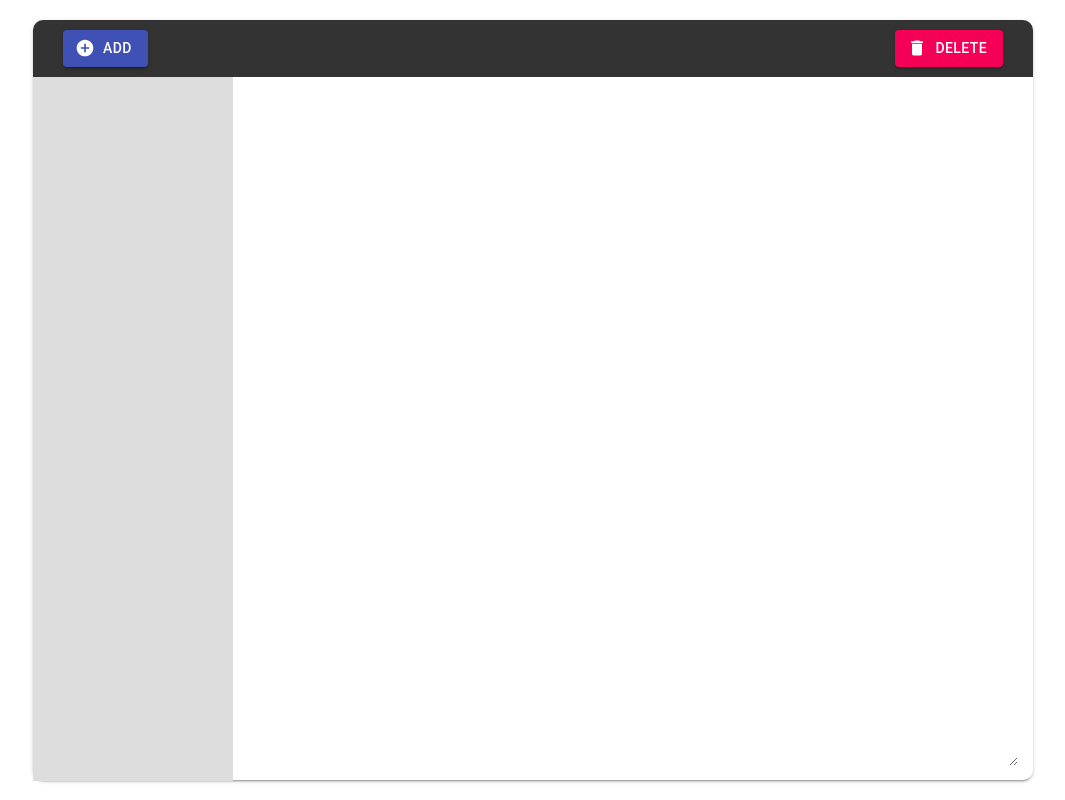
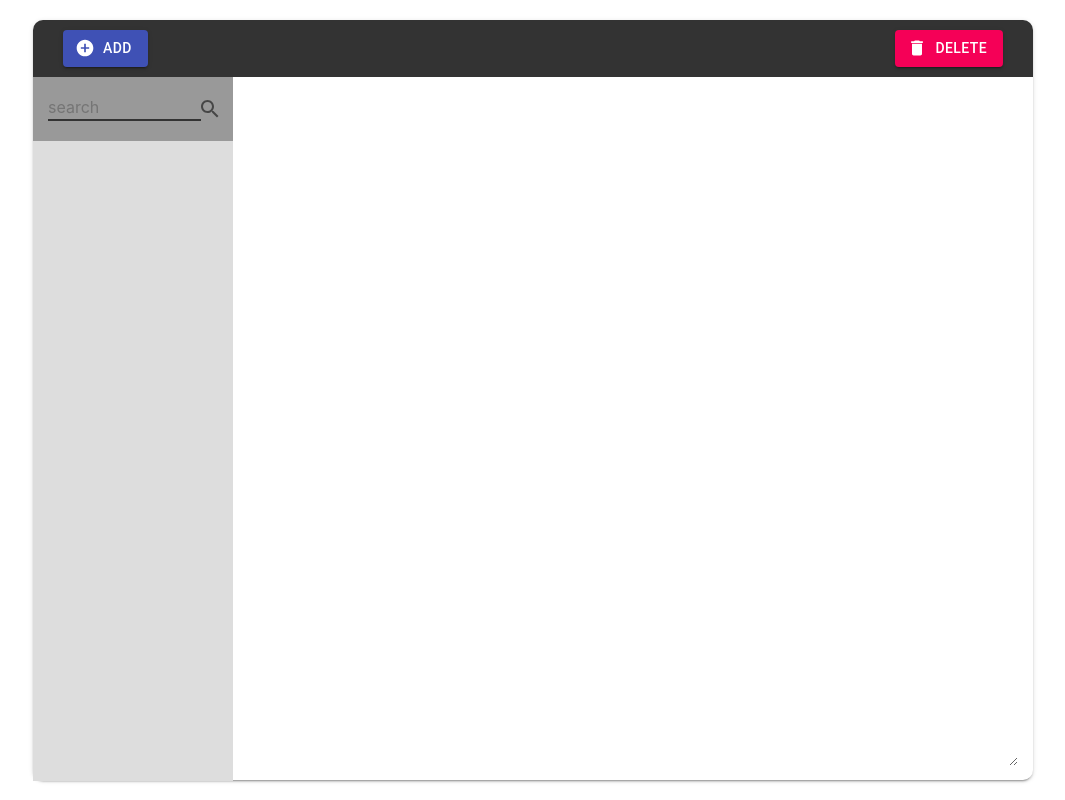
Before and after one commit to nrwgkn/react-memo, a React (Create React App) app: page / in a window 1280 px wide. Shown: the whole page, without its empty margins (107-1172 px from the left). Built offline with nearby package versions, Linux system fonts and the light colour scheme.

Commit message:
feat: memo検索機能を追加

```diff
--- a/src/components/List/index.jsx
+++ b/src/components/List/index.jsx
@@ -1,14 +1,28 @@
-import React, { useContext } from "react";
+import React, { useContext, useState } from "react";
 import { Memos, CurrentMemo } from "../Memo";
+import IconButton from "@material-ui/core/IconButton";
+import SearchIcon from "@material-ui/icons/Search";
 
 const List = () => {
   const [memos, setMemos] = useContext(Memos);
   const [currentMemo, setCurrentMemo] = useContext(CurrentMemo);
+  const [searchMemoResults, setSearchMemoResults] = useState([]);
+  const [isSearch, setIsSearch] = useState(false);
 
   // memo 選択時
   const handleMemoClick = (id) => {
     const clickedMemo = memos.find((memo) => memo.id === id);
     setCurrentMemo(clickedMemo);
+  };
+
+  const handleMemoSearch = (e) => {
+    const searchResults = memos.filter((memo) => {
+      return (
+        memo.content.toLowerCase().search(e.target.value.toLowerCase()) !== -1
+      );
+    });
+    setSearchMemoResults(searchResults);
+    setIsSearch(true);
   };
 
   const showMemoList = memos.map((memo) => {
@@ -23,7 +37,45 @@ const List = () => {
     );
   });
 
-  return <ul>{showMemoList}</ul>;
+  const showSearchResults = searchMemoResults.map((memo) => {
+    return (
+      <li
+        key={memo.id}
+        className={currentMemo.id === memo.id ? "is-current" : ""}
+        onClick={() => handleMemoClick(memo.id)}
+      >
+        <p>{memo.content}</p>
+      </li>
+    );
+  });
+
+  return (
+    <>
+      <div>
+        <div className="memo-body_search">
+          <form action="">
+            <input
+              type="text"
+              placeholder="search"
+              onChange={handleMemoSearch}
+            />
+            <IconButton aria-label="search memo" style={{ padding: 0 }}>
+              <SearchIcon />
+            </IconButton>
+          </form>
+        </div>
+      </div>
+      {(() => {
+        if (!isSearch) {
+          return <ul>{showMemoList}</ul>;
+        } else {
+          if (searchMemoResults) {
+            return <ul>{showSearchResults}</ul>;
+          }
+        }
+      })()}
+    </>
+  );
 };
 
 export default List;
```
Also changed, not shown: 1 other file (tests, documents, lock files or other folders).
